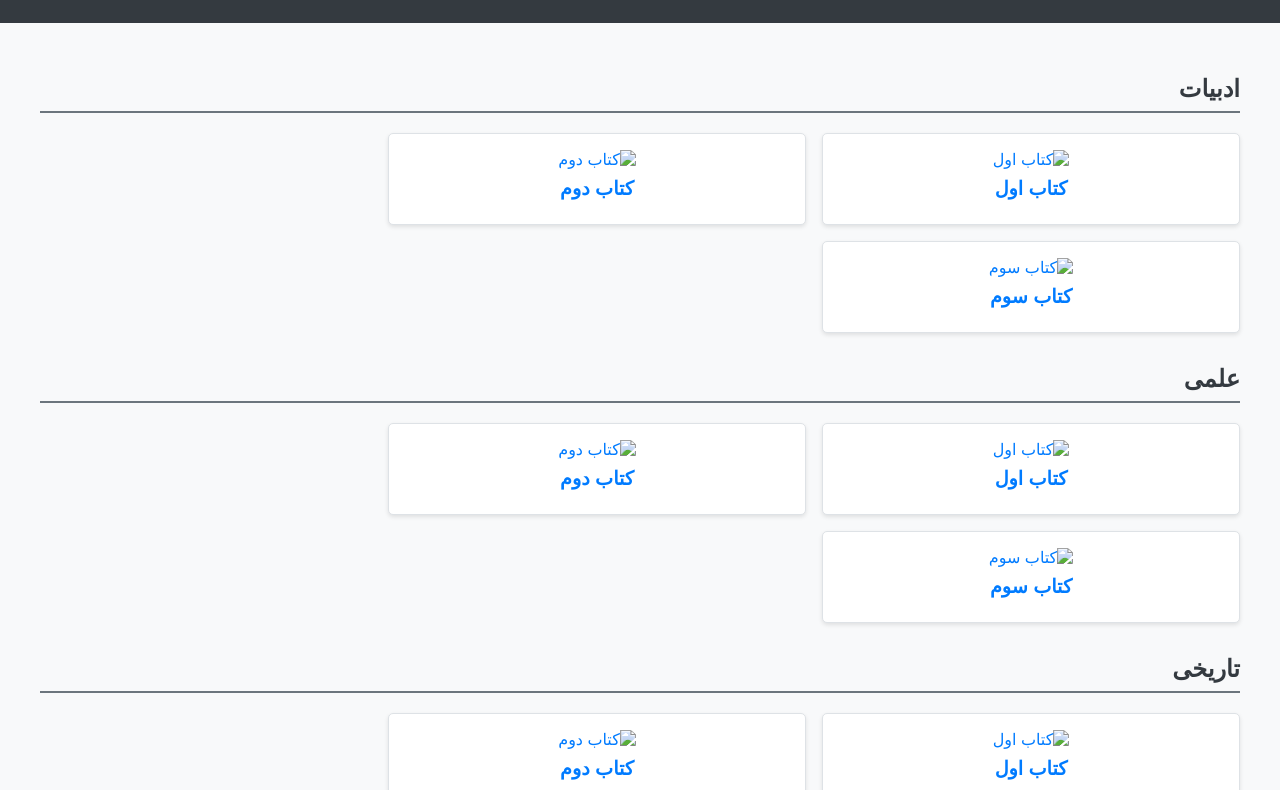
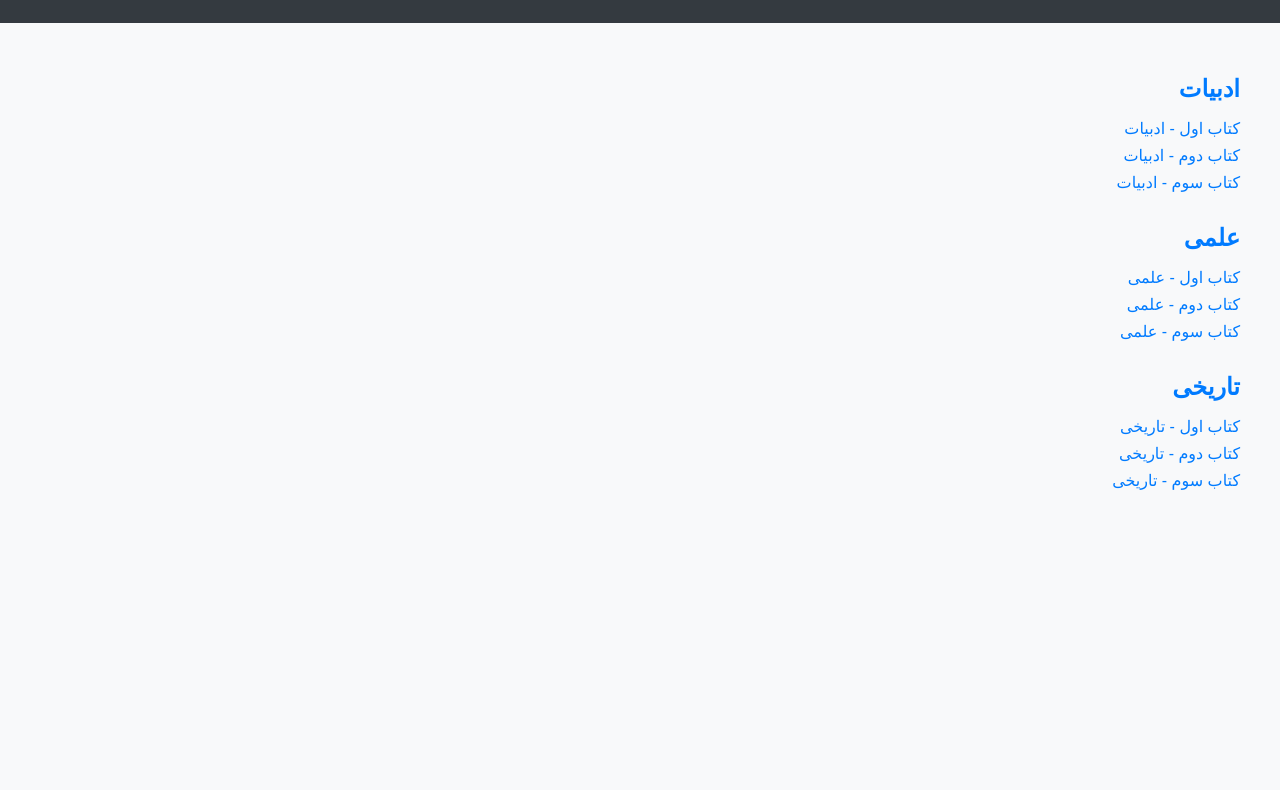
Before and after one commit to ittech00/ketab06, a plain HTML site: page index.html in a window 1280 px wide. Shown: the part 90-880 px from the top of the page. After the commit the page ends 800 px from the top, so only its background shows below. Drawn offline with Linux system fonts and the light colour scheme.

Commit message:
Update index.html

```diff
--- a/index.html
+++ b/index.html
@@ -3,19 +3,19 @@
 <head>
     <meta charset="UTF-8">
     <meta name="viewport" content="width=device-width, initial-scale=1.0">
-    <title>دسته‌بندی کتاب‌ها</title>
+    <title>صفحه اصلی - دسته‌بندی کتاب‌ها</title>
     <style>
         body {
             font-family: Arial, sans-serif;
             margin: 0;
             padding: 0;
+            direction: rtl;
             background-color: #f8f9fa;
-            direction: rtl;
         }
         header {
             background-color: #343a40;
-            color: #fff;
-            padding: 1rem 2rem;
+            color: white;
+            padding: 1rem 0;
             text-align: center;
         }
         .container {
@@ -26,129 +26,54 @@
         .category {
             margin-bottom: 2rem;
         }
-        .category h2 {
-            color: #343a40;
-            border-bottom: 2px solid #6c757d;
-            padding-bottom: 0.5rem;
+        h2 {
+            color: #007bff;
+            margin-bottom: 1rem;
         }
-        .books {
-            display: flex;
-            flex-wrap: wrap;
-            gap: 1rem;
+        ul {
+            list-style-type: none;
+            padding: 0;
         }
-        .book {
-            background-color: #fff;
-            border: 1px solid #dee2e6;
-            border-radius: 5px;
-            padding: 1rem;
-            width: calc(33.333% - 1rem);
-            box-shadow: 0 2px 4px rgba(0, 0, 0, 0.1);
-            text-align: center;
-        }
-        .book img {
-            width: 100%;
-            height: auto;
-            border-radius: 5px;
-        }
-        .book h3 {
-            font-size: 1.2rem;
+        li {
             margin: 0.5rem 0;
         }
-        .book a {
+        a {
             text-decoration: none;
             color: #007bff;
         }
-        .book a:hover {
+        a:hover {
             text-decoration: underline;
-        }
-        @media (max-width: 768px) {
-            .book {
-                width: calc(50% - 1rem);
-            }
-        }
-        @media (max-width: 480px) {
-            .book {
-                width: 100%;
-            }
         }
     </style>
 </head>
 <body>
     <header>
-        <h1>دسته‌بندی کتاب‌ها</h1>
+        <h1>به صفحه دسته‌بندی کتاب‌ها خوش آمدید</h1>
     </header>
     <div class="container">
-        <!-- دسته ادبیات -->
         <div class="category">
             <h2>ادبیات</h2>
-            <div class="books">
-                <div class="book">
-                    <a href="adabiat1.html">
-                        <img src="adabiat1.jpg" alt="کتاب اول">
-                        <h3>کتاب اول</h3>
-                    </a>
-                </div>
-                <div class="book">
-                    <a href="adabiat2.html">
-                        <img src="adabiat2.jpg" alt="کتاب دوم">
-                        <h3>کتاب دوم</h3>
-                    </a>
-                </div>
-                <div class="book">
-                    <a href="adabiat3.html">
-                        <img src="adabiat3.jpg" alt="کتاب سوم">
-                        <h3>کتاب سوم</h3>
-                    </a>
-                </div>
-            </div>
+            <ul>
+                <li><a href="adabiat1.html">کتاب اول - ادبیات</a></li>
+                <li><a href="adabiat2.html">کتاب دوم - ادبیات</a></li>
+                <li><a href="adabiat3.html">کتاب سوم - ادبیات</a></li>
+            </ul>
         </div>
-        <!-- دسته علمی -->
         <div class="category">
             <h2>علمی</h2>
-            <div class="books">
-                <div class="book">
-                    <a href="elmi1.html">
-                        <img src="elmi1.jpg" alt="کتاب اول">
-                        <h3>کتاب اول</h3>
-                    </a>
-                </div>
-                <div class="book">
-                    <a href="elmi2.html">
-                        <img src="elmi2.jpg" alt="کتاب دوم">
-                        <h3>کتاب دوم</h3>
-                    </a>
-                </div>
-                <div class="book">
-                    <a href="elmi3.html">
-                        <img src="elmi3.jpg" alt="کتاب سوم">
-                        <h3>کتاب سوم</h3>
-                    </a>
-                </div>
-            </div>
+            <ul>
+                <li><a href="elmi1.html">کتاب اول - علمی</a></li>
+                <li><a href="elmi2.html">کتاب دوم - علمی</a></li>
+                <li><a href="elmi3.html">کتاب سوم - علمی</a></li>
+            </ul>
         </div>
-        <!-- دسته تاریخی -->
         <div class="category">
             <h2>تاریخی</h2>
-            <div class="books">
-                <div class="book">
-                    <a href="tarikhi1.html">
-                        <img src="tarikhi1.jpg" alt="کتاب اول">
-                        <h3>کتاب اول</h3>
-                    </a>
-                </div>
-                <div class="book">
-                    <a href="tarikhi2.html">
-                        <img src="tarikhi2.jpg" alt="کتاب دوم">
-                        <h3>کتاب دوم</h3>
-                    </a>
-                </div>
-                <div class="book">
-                    <a href="tarikhi3.html">
-                        <img src="tarikhi3.jpg" alt="کتاب سوم">
-                        <h3>کتاب سوم</h3>
-                    </a>
-                </div>
-            </div>
+            <ul>
+                <li><a href="tarikhi1.html">کتاب اول - تاریخی</a></li>
+                <li><a href="tarikhi2.html">کتاب دوم - تاریخی</a></li>
+                <li><a href="tarikhi3.html">کتاب سوم - تاریخی</a></li>
+            </ul>
         </div>
     </div>
 </body>
```
